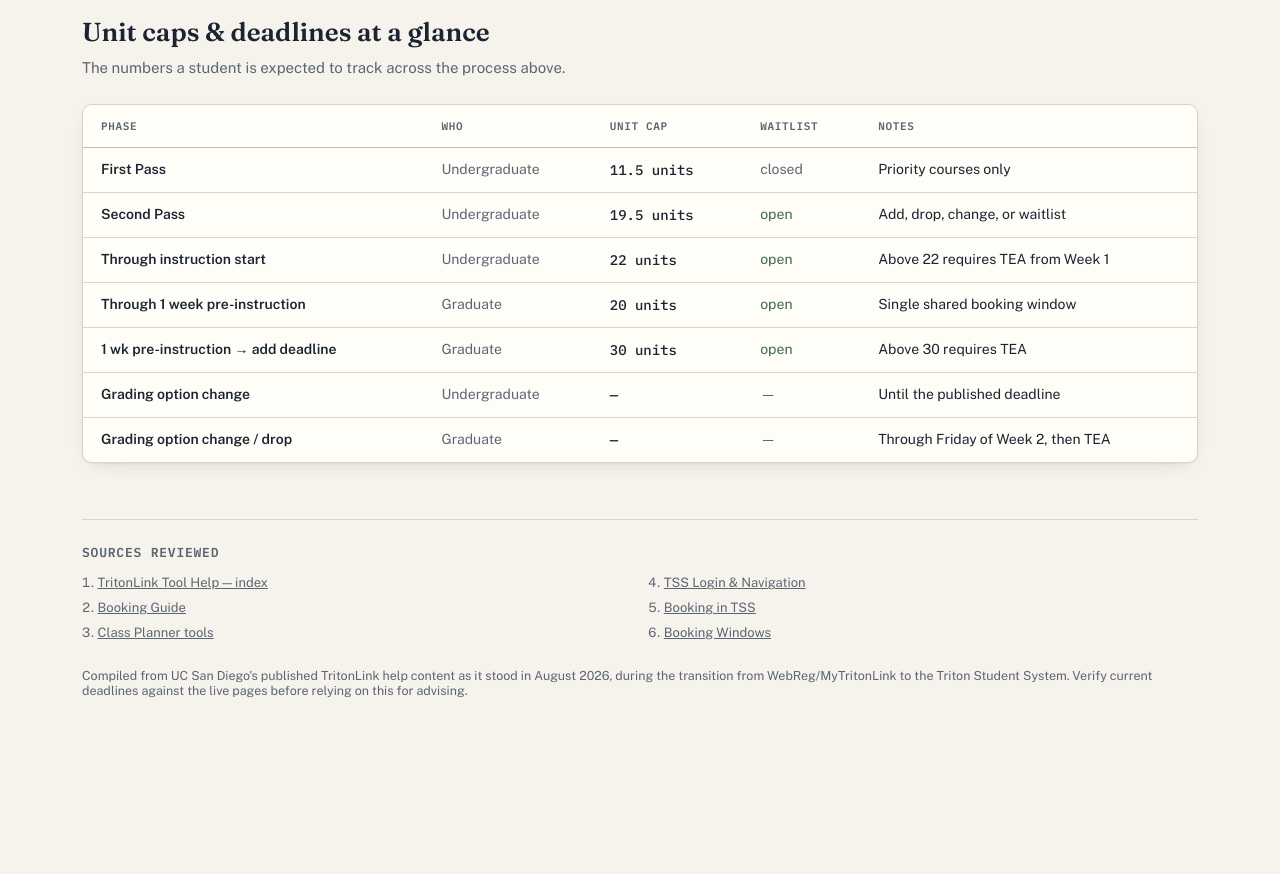
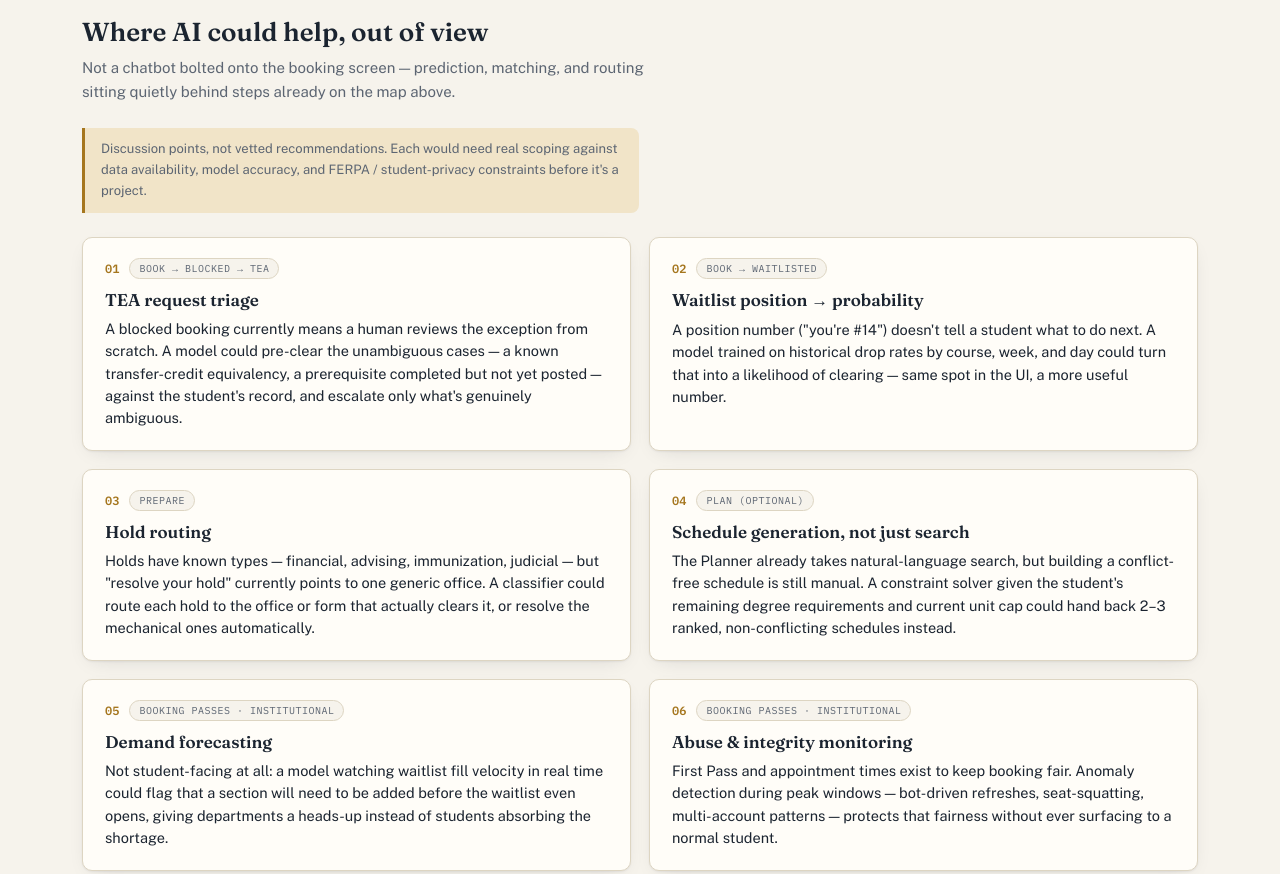
Before and after one commit to woznaut/TSS-BookingPath, a plain HTML site: page index.html in a window 1280 px wide. Shown: the part 2340-3214 px from the top of the page. Before the commit the page ends 3130 px from the top, so only its background shows below. Drawn offline with nearby package versions, Linux system fonts and the light colour scheme.

Commit message:
Update index.html

```diff
--- a/index.html
+++ b/index.html
@@ -188,7 +188,7 @@
     grid-template-columns:repeat(2,1fr);
     gap:18px;
   }
-  @media (max-width:760px){ .pairs{ grid-template-columns:1fr; } }
+  @media (max-width:760px){ .pairs, .ai-grid{ grid-template-columns:1fr; } }
   .pair{
     background:var(--paper-raised);
     border:1px solid var(--line);
@@ -211,6 +211,67 @@
   .tag.fix{ color:var(--sage); }
   .pair p{ margin:0; font-size:14.5px; line-height:1.55; color:var(--ink); }
   .pair .row.fix{ background:var(--sage-soft); }
+
+  /* ---------- AI discussion points ---------- */
+  .caveat{
+    font-size:13px;
+    line-height:1.6;
+    color:var(--ink-muted);
+    background:var(--gold-soft);
+    border-left:3px solid var(--gold);
+    padding:11px 16px;
+    border-radius:0 8px 8px 0;
+    margin:2px 0 24px;
+    max-width:70ch;
+  }
+  .ai-grid{
+    display:grid;
+    grid-template-columns:repeat(2,1fr);
+    gap:18px;
+  }
+  .ai-card{
+    background:var(--paper-raised);
+    border:1px solid var(--line);
+    border-radius:10px;
+    box-shadow:var(--shadow);
+    padding:20px 22px;
+    display:flex;
+    flex-direction:column;
+    gap:8px;
+  }
+  .ai-card-head{
+    display:flex;
+    align-items:center;
+    gap:10px;
+    margin-bottom:2px;
+  }
+  .ai-index{
+    font-family:"IBM Plex Mono", monospace;
+    font-size:12px;
+    font-weight:600;
+    color:var(--gold);
+  }
+  .tag-chip{
+    font-family:"IBM Plex Mono", monospace;
+    font-size:10px;
+    letter-spacing:0.05em;
+    text-transform:uppercase;
+    color:var(--ink-muted);
+    background:var(--paper);
+    border:1px solid var(--line);
+    padding:3px 9px;
+    border-radius:999px;
+  }
+  .ai-card h3{
+    font-size:17px;
+    font-weight:600;
+  }
+  .ai-card p{
+    margin:0;
+    font-size:14.5px;
+    line-height:1.55;
+    color:var(--ink);
+  }
 
   /* ---------- Reference table ---------- */
   .table-frame{
@@ -495,6 +556,56 @@
     </div>
   </section>
 
+  <!-- ================= AI DISCUSSION POINTS ================= -->
+  <section aria-labelledby="ai-h">
+    <div class="section-head">
+      <h2 id="ai-h">Where AI could help, out of view</h2>
+      <p>Not a chatbot bolted onto the booking screen — prediction, matching, and routing sitting quietly behind steps already on the map above.</p>
+    </div>
+
+    <p class="caveat">Discussion points, not vetted recommendations. Each would need real scoping against data availability, model accuracy, and FERPA / student-privacy constraints before it's a project.</p>
+
+    <div class="ai-grid">
+
+      <div class="ai-card">
+        <div class="ai-card-head"><span class="ai-index">01</span><span class="tag-chip">Book → Blocked → TEA</span></div>
+        <h3>TEA request triage</h3>
+        <p>A blocked booking currently means a human reviews the exception from scratch. A model could pre-clear the unambiguous cases — a known transfer-credit equivalency, a prerequisite completed but not yet posted — against the student's record, and escalate only what's genuinely ambiguous.</p>
+      </div>
+
+      <div class="ai-card">
+        <div class="ai-card-head"><span class="ai-index">02</span><span class="tag-chip">Book → Waitlisted</span></div>
+        <h3>Waitlist position → probability</h3>
+        <p>A position number ("you're #14") doesn't tell a student what to do next. A model trained on historical drop rates by course, week, and day could turn that into a likelihood of clearing — same spot in the UI, a more useful number.</p>
+      </div>
+
+      <div class="ai-card">
+        <div class="ai-card-head"><span class="ai-index">03</span><span class="tag-chip">Prepare</span></div>
+        <h3>Hold routing</h3>
+        <p>Holds have known types — financial, advising, immunization, judicial — but "resolve your hold" currently points to one generic office. A classifier could route each hold to the office or form that actually clears it, or resolve the mechanical ones automatically.</p>
+      </div>
+
+      <div class="ai-card">
+        <div class="ai-card-head"><span class="ai-index">04</span><span class="tag-chip">Plan (optional)</span></div>
+        <h3>Schedule generation, not just search</h3>
+        <p>The Planner already takes natural-language search, but building a conflict-free schedule is still manual. A constraint solver given the student's remaining degree requirements and current unit cap could hand back 2–3 ranked, non-conflicting schedules instead.</p>
+      </div>
+
+      <div class="ai-card">
+        <div class="ai-card-head"><span class="ai-index">05</span><span class="tag-chip">Booking Passes · institutional</span></div>
+        <h3>Demand forecasting</h3>
+        <p>Not student-facing at all: a model watching waitlist fill velocity in real time could flag that a section will need to be added before the waitlist even opens, giving departments a heads-up instead of students absorbing the shortage.</p>
+      </div>
+
+      <div class="ai-card">
+        <div class="ai-card-head"><span class="ai-index">06</span><span class="tag-chip">Booking Passes · institutional</span></div>
+        <h3>Abuse &amp; integrity monitoring</h3>
+        <p>First Pass and appointment times exist to keep booking fair. Anomaly detection during peak windows — bot-driven refreshes, seat-squatting, multi-account patterns — protects that fairness without ever surfacing to a normal student.</p>
+      </div>
+
+    </div>
+  </section>
+
   <!-- ================= REFERENCE TABLE ================= -->
   <section aria-labelledby="ref-h">
     <div class="section-head">
```
